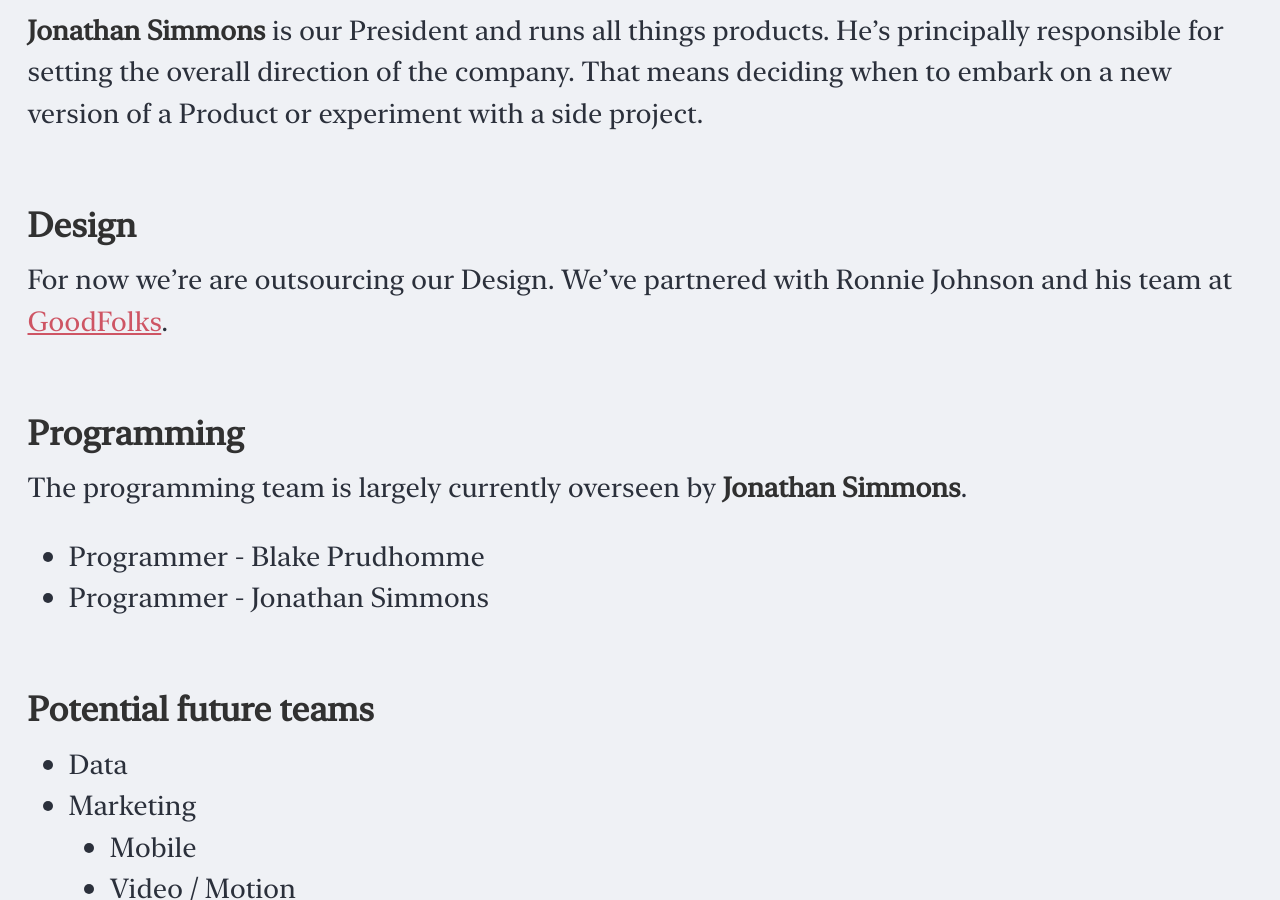
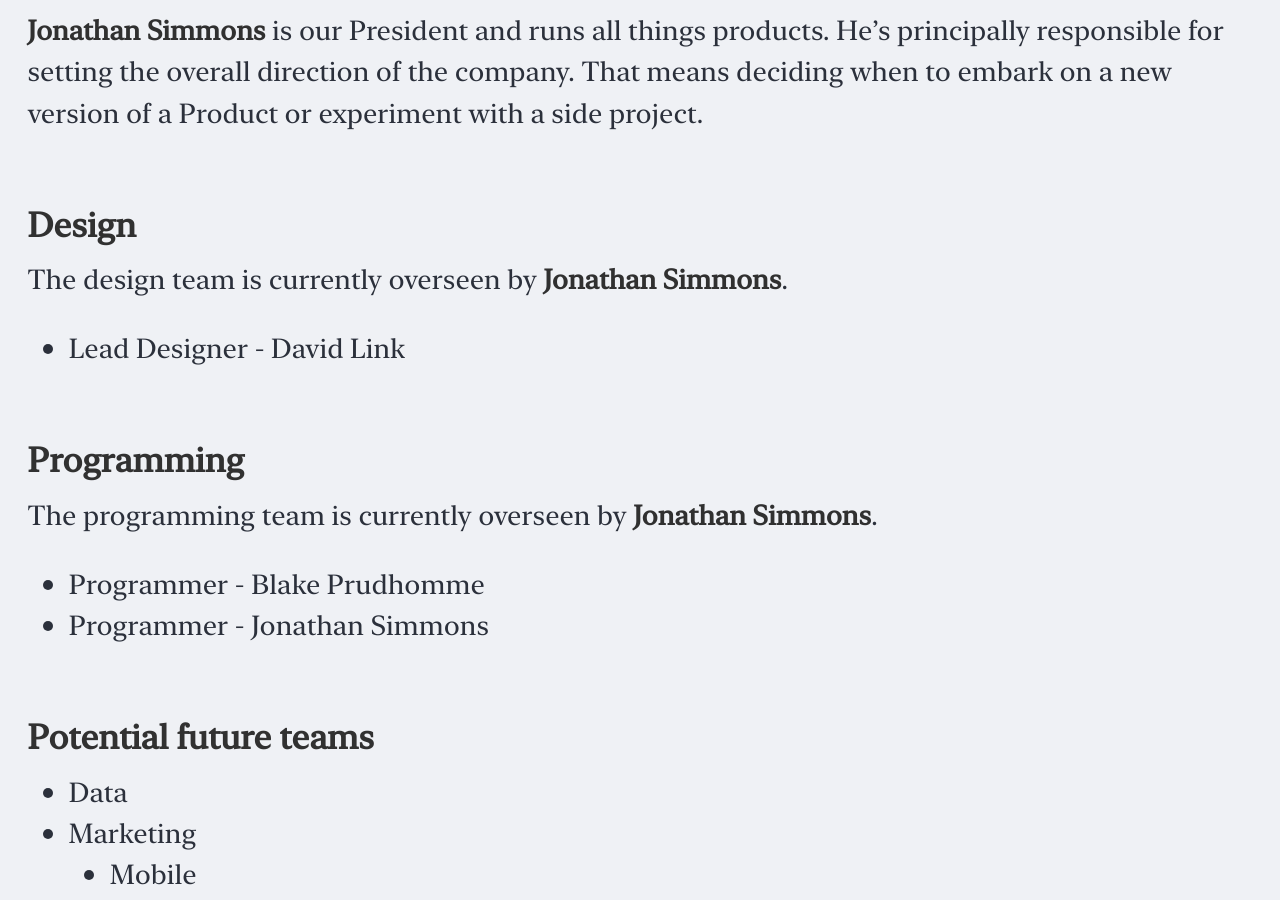
Before and after one commit to basecamp/handbook, a Jekyll site: the page built from who-does-what.md, in a window 1280 px wide and 900 px high, scrolled down 946 px. Built offline with Jekyll 4.4.1, drawn with Linux system fonts in a browser that asks for light colours.

Commit message:
Add David to design section

```diff
--- a/who-does-what.md
+++ b/who-does-what.md
@@ -22,11 +22,13 @@ Right now we have one executive at Box Products.
 
 ### Design
 
-For now we're are outsourcing our Design. We've partnered with Ronnie Johnson and his team at [GoodFolks](goodfolks.com).
+The design team is currently overseen by **Jonathan Simmons**.
+
+- Lead Designer - David Link
 
 ### Programming
 
-The programming team is largely currently overseen by **Jonathan Simmons**.
+The programming team is currently overseen by **Jonathan Simmons**.
 
 - Programmer - Blake Prudhomme
 - Programmer - Jonathan Simmons
```
